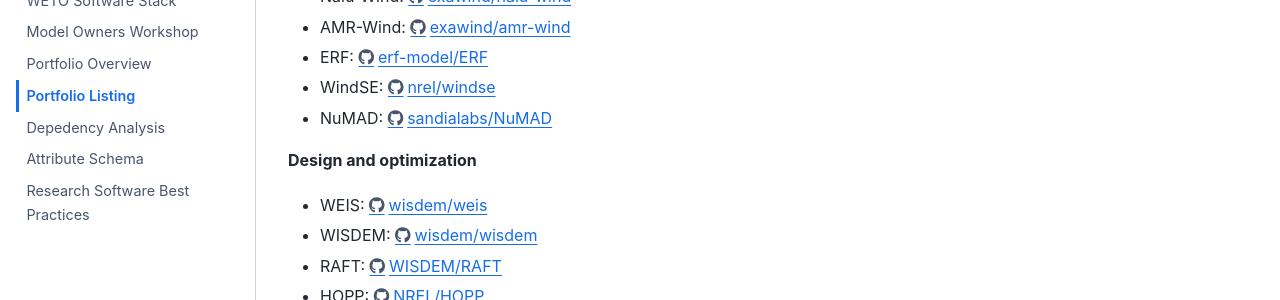
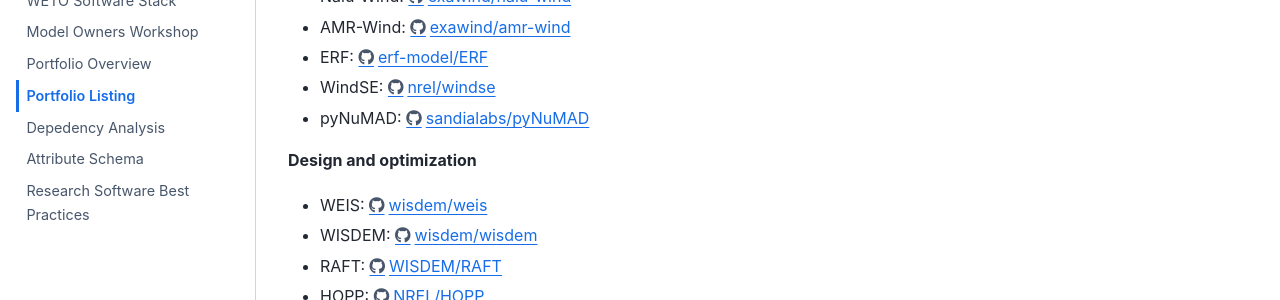
Before and after one commit to NREL/WETOStack, a Jupyter Book: the page built from docs/portfolio_analysis/software_list.md, in a window 1280 px wide and 900 px high, scrolled down 633 px. Shown: the part 152-452 px from the top of the window. Built offline with Jupyter Book 1.0.4 settings and Sphinx 7.4.7 and the Sphinx Book theme 1.1.4, drawn with Linux system fonts in a browser that asks for light colours; some of the changed text lies outside the part shown.

Commit message:
Include pyNuMAD

```diff
--- a/docs/capabilities/overview.md
+++ b/docs/capabilities/overview.md
@@ -25,7 +25,7 @@
             ERF
             DW TAP
             RAFT
-            NuMAD
+            pyNuMAD
             MoorPy
             wtDigiTwin
             HOPP
--- a/docs/portfolio_analysis/software_list.md
+++ b/docs/portfolio_analysis/software_list.md
@@ -31,7 +31,7 @@
 - AMR-Wind: https://github.com/exawind/amr-wind
 - ERF: https://github.com/erf-model/ERF
 - WindSE: https://github.com/nrel/windse
-- NuMAD: https://github.com/sandialabs/NuMAD
+- pyNuMAD: https://github.com/sandialabs/pyNuMAD
 
 **Design and optimization**
 - WEIS: https://github.com/wisdem/weis
@@ -83,6 +83,7 @@
 
 **High fidelity models**
 - SOWFA: https://github.com/nrel/sowfa
+- NuMAD: https://github.com/sandialabs/NuMAD
 
 **Design and optimization**
 - G2Aero: https://github.com/NREL/G2Aero
```
Also changed, not shown: 3 other files.
